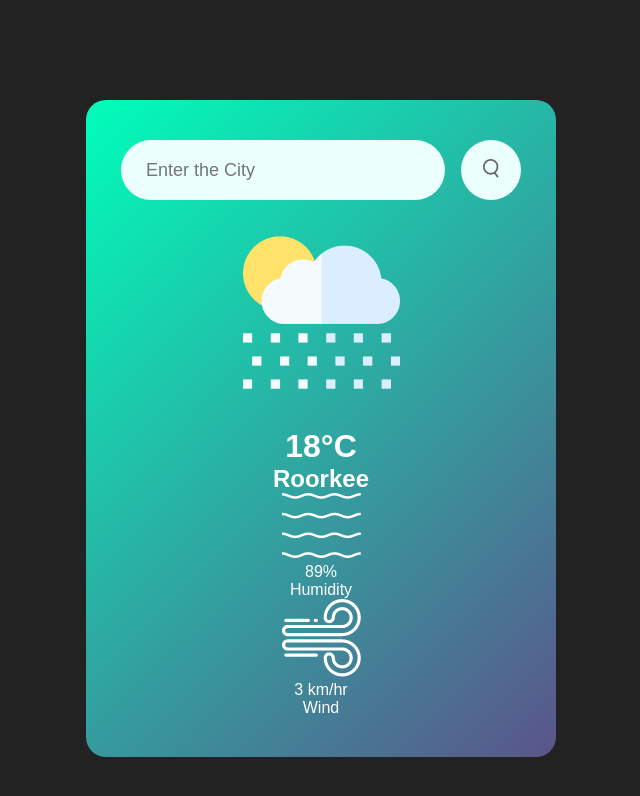
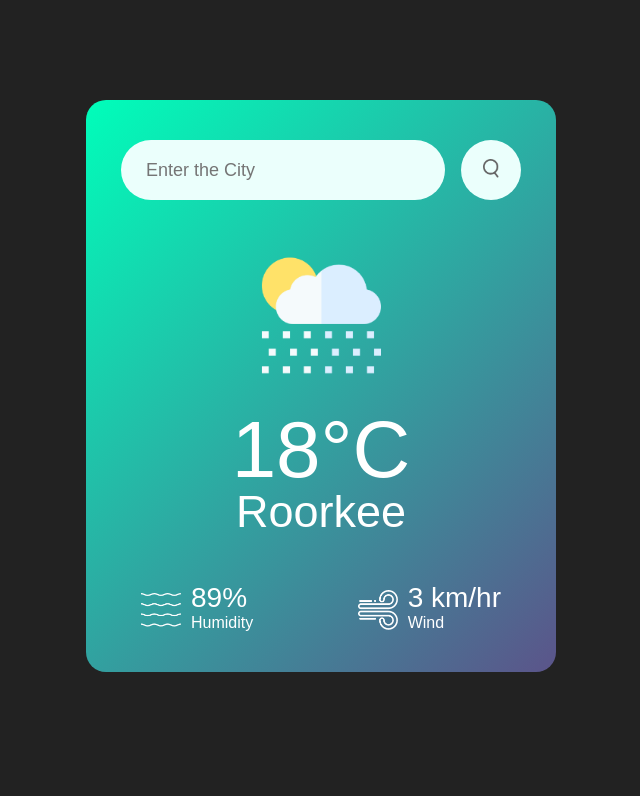
Before and after one commit to itskrutz/weather_app, a plain HTML site: page index.html in a window 1280 px wide. Shown: the whole page, without its empty margins (319-959 px from the left). Drawn offline with Linux system fonts and the light colour scheme.

Commit message:
Update style.css

```diff
--- a/style.css
+++ b/style.css
@@ -3,6 +3,7 @@
     padding: 0;
     font-family: 'Poppins' ,sans-serif;
     box-sizing: border-box;
+
 }
 
 body{
@@ -53,3 +54,43 @@ body{
 .search button img{
     width: 16px;
 }
+
+.weather>img{
+    width: 170px;
+    margin-top: 30px;
+}
+
+.weather h1{
+    font-size: 80px;
+    font-weight: 500;
+}
+
+.weather h2{
+    font-size: 45px;
+    font-weight: 350;
+    margin-top: -10px;
+}
+
+.weather .details{
+    display: flex;
+    align-items: center;
+    justify-content: space-between;
+    margin-top: 50px;
+    padding: 0 20px;
+}
+
+.weather .details .col{
+    display: flex;
+    align-items: center;
+    text-align: left;
+}
+
+.weather .details .col img{
+    width: 40px;
+    margin-right: 10px;
+}
+
+.humidity , .wind{
+    font-size: 28px;
+    margin-top: -6px;
+}
```
